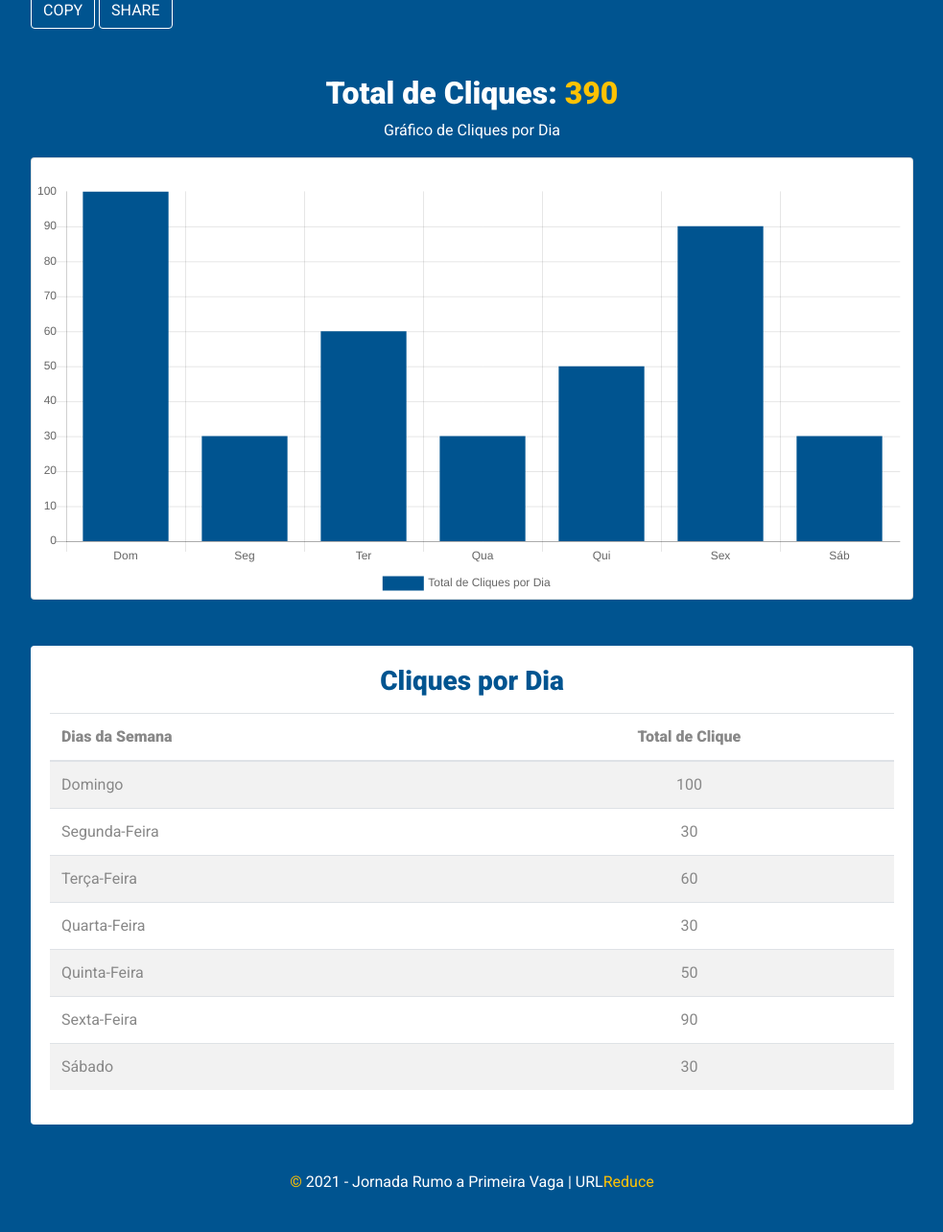
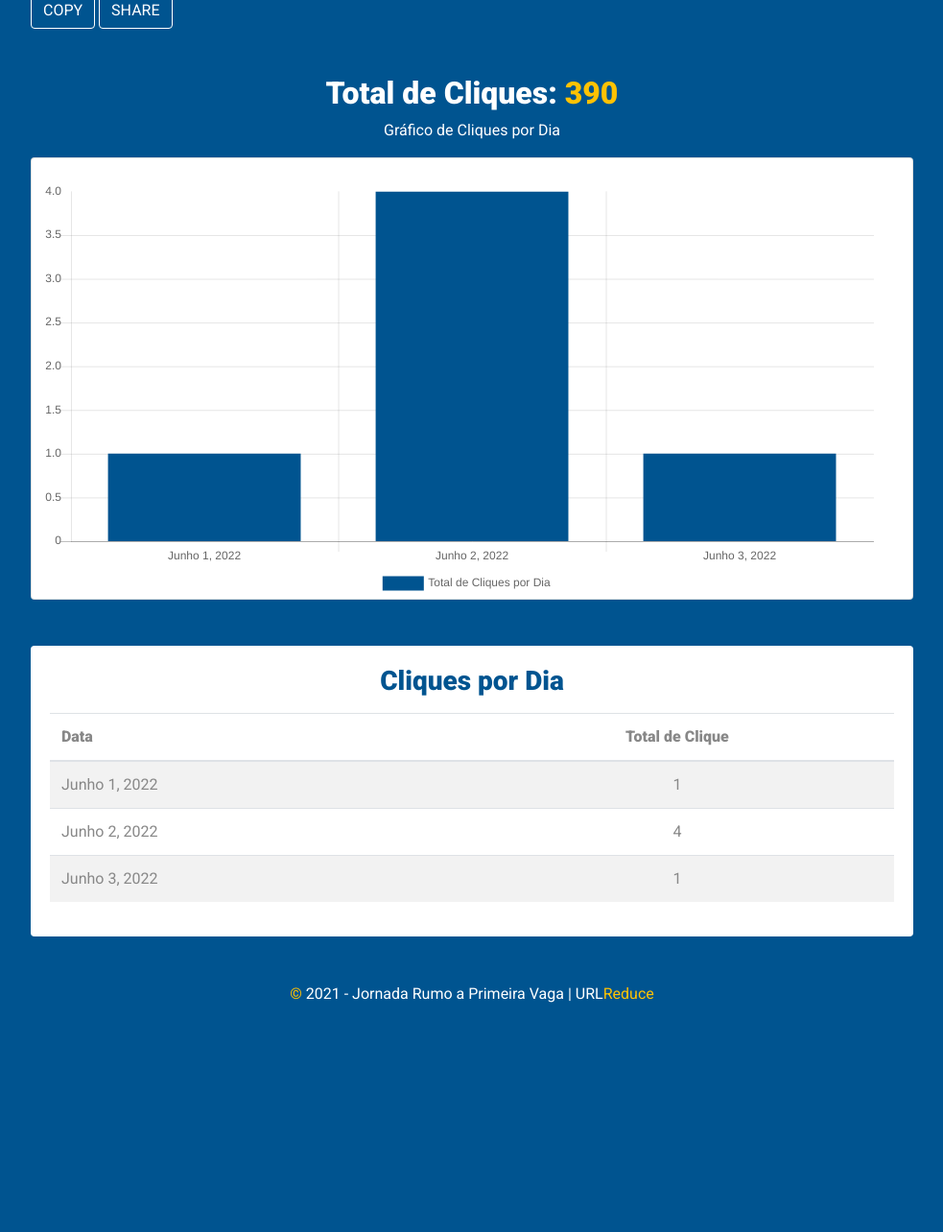
Before and after one commit to Phernando82/url_reduce, a Django app: a page that uses url_reduce/reducer/templates/reducer/relatorio.html in a window 1280 px wide. Shown: the part 302-1586 px from the top of the page at 96% size, without its empty margins (148-1131 px from the left). After the commit the page ends 1347 px from the top, so only its background shows below. Run offline with Django 3.2, Linux system fonts and the light colour scheme; data comes from the database, SQL or seed files in the repository; both versions use the stored data as it was after the commit.

Commit message:
Criado modelo para os dados do relatório

```diff
--- a/url_reduce/reducer/templates/reducer/relatorio.html
+++ b/url_reduce/reducer/templates/reducer/relatorio.html
@@ -13,7 +13,7 @@
     <link rel="stylesheet" href="https://cdn.jsdelivr.net/npm/bootstrap@4.6.0/dist/css/bootstrap.min.css">
     <!-- Bootstrap core CSS -->
 
-    <link href="{% static 'reducer/assets/css/style.css'%}" rel="stylesheet">
+    <link href="{% static 'reducer/assets/css/style.css' %}" rel="stylesheet">
 </head>
 <body class="text-center">
 <div class="container">
@@ -28,13 +28,13 @@
     <div class="row">
         <div class="offset-sm-1 col-sm-10 text-left text-muted">
             <p>Criado em {% now "d \d\e F \d\e Y, H:i\H " %}</p>
-          <h5>Original: <a href="{{reduce.destino}}" class="color-y">{{reduce.destino}}</a></h5>
+            <h5>Original: <a href="{{ reduce.destino }}" class="color-y">{{ reduce.destino }}</a></h5>
         </div>
     </div>
 
     <div class="row">
         <div class="offset-sm-1 col-sm-10 text-left text-muted">
-          <h3>Reduzido: <a href="{{url_reduzida}}" class="color-y">{{url_reduzida}}</a></h3>
+            <h3>Reduzido: <a href="{{ url_reduzida }}" class="color-y">{{ url_reduzida }}</a></h3>
         </div>
     </div>
 
@@ -72,39 +72,17 @@
                         <table class="table table-striped">
                             <thead>
                             <tr>
-                                        <th class="text-left">Dias da Semana</th>
+                                <th class="text-left">Data</th>
                                 <th>Total de Clique</th>
                             </tr>
                             </thead>
                             <tbody>
-                                    <tr title="QTD de Cliques no Domingo">
-                                        <td class="text-left">Domingo</td>
-                                        <td>100</td>
+                            {% for r in redirecionamentos_por_data %}
+                                <tr title="QTD de Cliques em {{ r.data }}">
+                                    <td class="text-left">{{ r.data }}</td>
+                                    <td>{{ r.cliques }}</td>
                                 </tr>
-                                    <tr title="QTD de Cliques na Segunda-Feira">
-                                        <td class="text-left">Segunda-Feira</td>
-                                        <td>30</td>
-                                    </tr>
-                                    <tr title="QTD de Cliques na Terça-Feira">
-                                        <td class="text-left">Terça-Feira</td>
-                                        <td>60</td>
-                                    </tr>
-                                    <tr title="QTD de Cliques na Quarta-Feira">
-                                        <td class="text-left">Quarta-Feira</td>
-                                        <td>30</td>
-                                    </tr>
-                                    <tr title="QTD de Cliques na Quinta-Feira">
-                                        <td class="text-left">Quinta-Feira</td>
-                                        <td>50</td>
-                                    </tr>
-                                    <tr title="QTD de Cliques na Sexta-Feira">
-                                        <td class="text-left">Sexta-Feira</td>
-                                        <td>90</td>
-                                    </tr>
-                                    <tr title="QTD de Cliques no Sábado">
-                                        <td class="text-left">Sábado</td>
-                                        <td>30</td>
-                                    </tr>
+                            {% endfor %}
                             </tbody>
                         </table>
                     </div>
@@ -115,8 +93,9 @@
         </div>
     </div>
 
-      <p class="mt-5 text-muted"><span class="color-y">&copy;</span> 2021 - Jornada Rumo a Primeira Vaga | URL<span class="color-y">Reduce</span></p>
-      <br />
+    <p class="mt-5 text-muted"><span class="color-y">&copy;</span> 2021 - Jornada Rumo a Primeira Vaga | URL<span
+            class="color-y">Reduce</span></p>
+    <br/>
 </div>
 
 <!-- Bootstrap core JS -->
@@ -138,12 +117,28 @@
         // Como usar a Lib ChartJS com Django -> https://medium.com/code-rocket-blog/trabalhando-com-gr%C3%A1ficos-no-django-usando-chart-js-495aa6abbe0f
 
         data: {
-              labels: ["Dom", "Seg", "Ter", "Qua", "Qui", "Sex", "Sáb"],
+            labels: [
+                {% for r in redirecionamentos_por_data %}
+                    {% if forloop.counter == 1 %}
+                    "{{ r.data }}"
+                    {% else %}
+                    ,"{{ r.data }}"
+                    {% endif %}
+                {% endfor %}
+                ],
             datasets: [{
                 label: "Total de Cliques por Dia",
                 backgroundColor: '#005490',
                 borderColor: '#005490',
-                  data: [100, 30, 60, 30, 50, 90, 30],
+                data: [
+                {% for r in redirecionamentos_por_data %}
+                    {% if forloop.counter == 1 %}
+                    {{ r.cliques }}
+                    {% else %}
+                    , {{ r.cliques }}
+                    {% endif %}
+                {% endfor %}
+                ],
             }],
         },
         options: {
--- a/url_reduce/reducer/views.py
+++ b/url_reduce/reducer/views.py
@@ -1,4 +1,5 @@
-from django.http import HttpResponse
+from django.db.models import Count
+from django.db.models.functions import TruncDate
 from django.shortcuts import render, redirect
 
 # Create your views here.
@@ -8,9 +9,20 @@ from url_reduce.reducer.models import UrlRedirect, UrlLog
 def relatorios(requisicao, slug):
     url_redirect = UrlRedirect.objects.get(slug=slug)
     url_reduzida = requisicao.build_absolute_uri(f'/{slug}')
+    redirecionamentos_por_data = list(
+        UrlRedirect.objects.filter(
+            slug=slug
+        ).annotate(
+            data=TruncDate('logs__criado_em')
+        ).annotate(
+            cliques=Count('data')
+        ).order_by('data')
+    )
     contexto = {
         'reduce': url_redirect,
         'url_reduzida': url_reduzida,
+        'redirecionamentos_por_data': redirecionamentos_por_data,
+
     }
     return render(requisicao, 'reducer/relatorio.html', contexto)
 
```
Also changed, not shown: db.sqlite3. Lines whose indentation alone changed are shown as unchanged.
